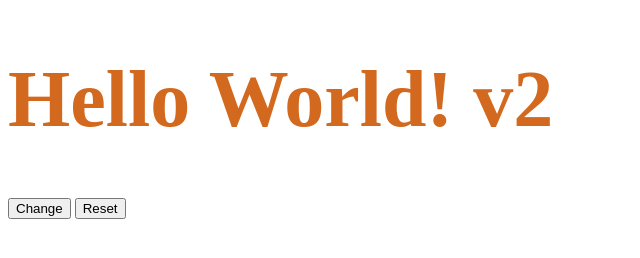
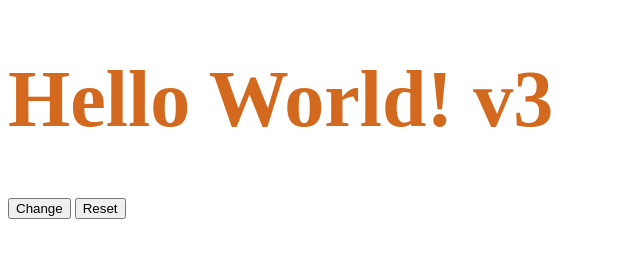
Before and after one commit to yanfeng/web-dev-starter, a website: page index.html in a window 1280 px wide. Shown: the full height of the page, 0-640 px from the left. Drawn offline with Linux system fonts and the light colour scheme.

Commit message:
Update index.html

```diff
--- a/index.html
+++ b/index.html
@@ -10,7 +10,7 @@
 </head>
 
 <body>
-  <h1 id="myContent" class="content">Hello World! v2</h1>
+  <h1 id="myContent" class="content">Hello World! v3</h1>
   <button onclick="changeContent('myContent', 'I Love Programing!')">Change</button>
   <button onclick="changeContent('myContent', 'Hello World!')">Reset</button>
 <script src="./scripts/main.js"></script>
```
